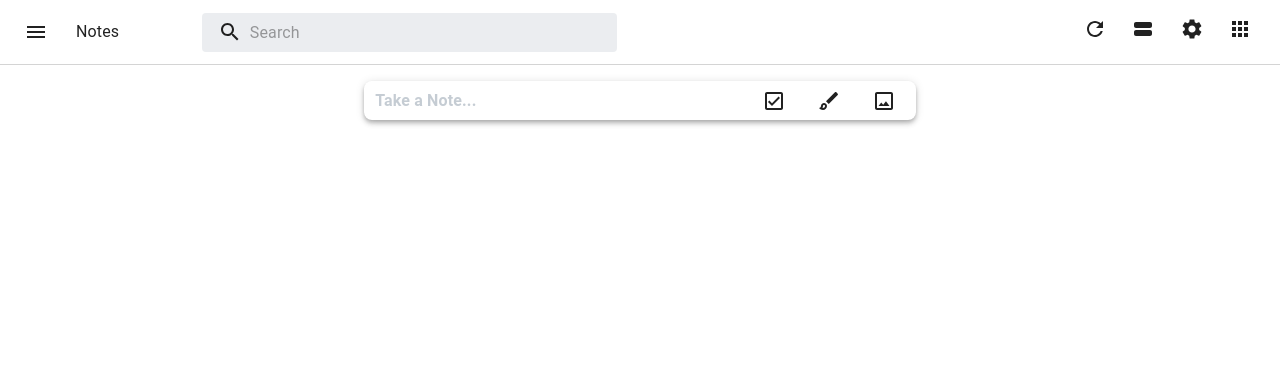
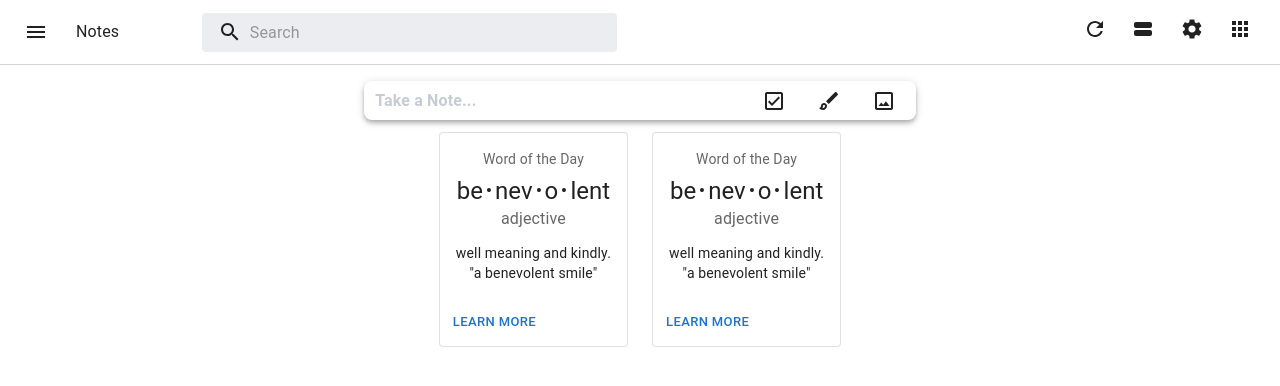
Before and after one commit to CandleCoder/material_ui_todo_react, a React (Create React App) app: page / in a window 1280 px wide. Shown: the top 386 px of the page. Built offline with nearby package versions, Linux system fonts and the light colour scheme.

Commit message:
Adding changes for Cards

```diff
--- a/src/App.js
+++ b/src/App.js
@@ -2,6 +2,7 @@
 import ContentContainer from './Components/ContentContainer';
 import HeaderBar from './Components/HeaderBar';
 import { MuiThemeProvider, createTheme } from '@material-ui/core/styles';
+import NotePaperComponent from './Components/NotePaperComponent';
 
 const theme = createTheme({
 	shape: {
@@ -16,6 +17,8 @@
 					<HeaderBar />
 				</header>
 				<ContentContainer />
+				<NotePaperComponent />
+				<NotePaperComponent />
 			</div>
 		</MuiThemeProvider>
 	);
--- /dev/null
+++ b/src/Components/NotePaperComponent.js
@@ -0,0 +1,45 @@
+import Box from '@mui/material/Box';
+import Card from '@mui/material/Card';
+import CardActions from '@mui/material/CardActions';
+import CardContent from '@mui/material/CardContent';
+import Button from '@mui/material/Button';
+import Typography from '@mui/material/Typography';
+
+const bull = (
+	<Box component="span" sx={{ display: 'inline-block', mx: '2px', transform: 'scale(0.8)' }}>
+		•
+	</Box>
+);
+
+export default function NotePaperComponent() {
+	return (
+		<Card
+			variant="outlined"
+			sx={{
+				maxWidth: 200,
+				display: 'inline-block',
+				margin: '12px'
+			}}
+		>
+			<CardContent>
+				<Typography sx={{ fontSize: 14 }} color="text.secondary" gutterBottom>
+					Word of the Day
+				</Typography>
+				<Typography variant="h5" component="div">
+					be{bull}nev{bull}o{bull}lent
+				</Typography>
+				<Typography sx={{ mb: 1.5 }} color="text.secondary">
+					adjective
+				</Typography>
+				<Typography variant="body2">
+					well meaning and kindly.
+					<br />
+					{'"a benevolent smile"'}
+				</Typography>
+			</CardContent>
+			<CardActions>
+				<Button size="small">Learn More</Button>
+			</CardActions>
+		</Card>
+	);
+}
```
